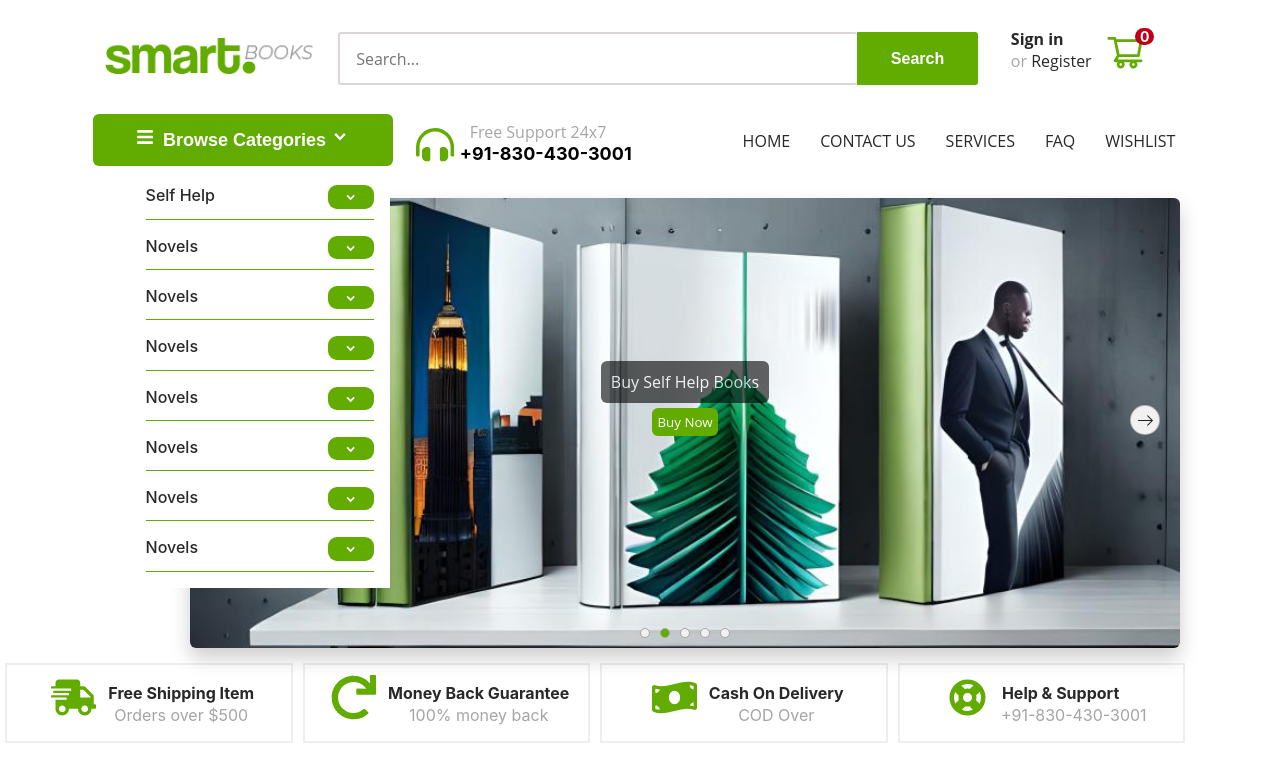
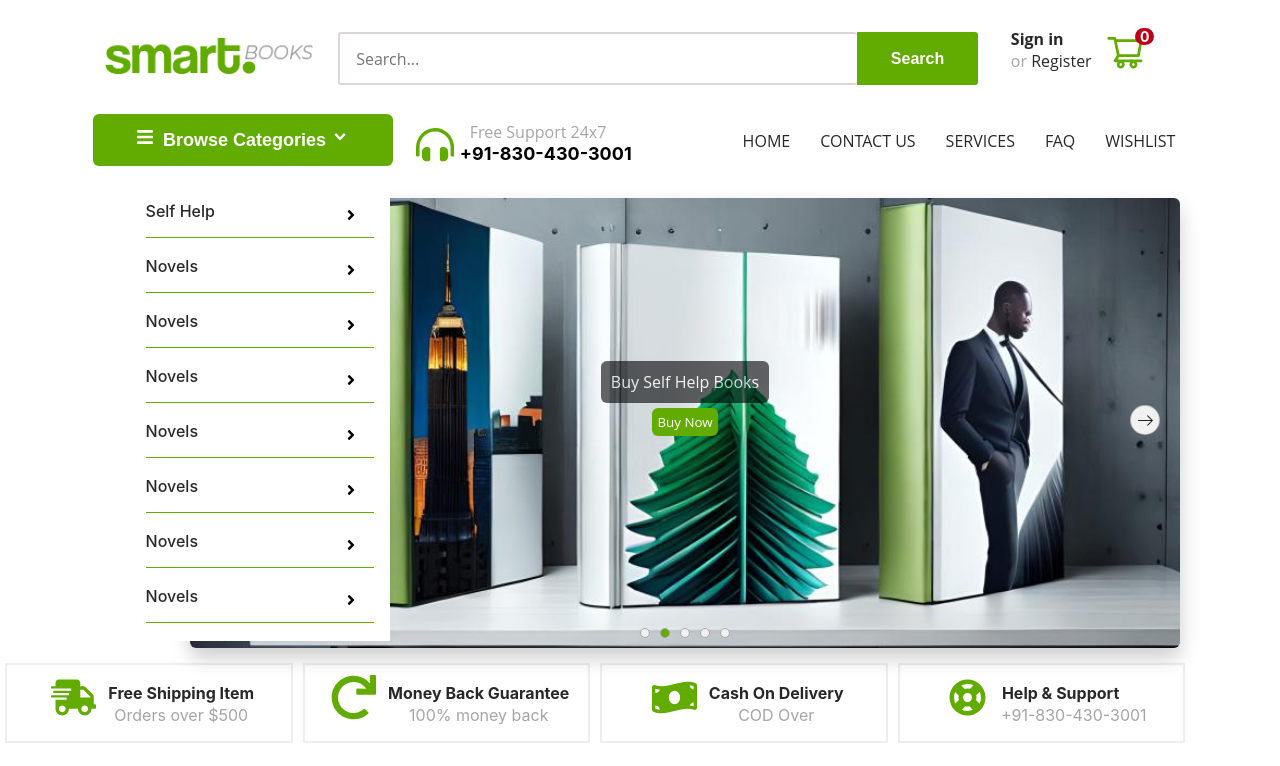
Before and after one commit to harshtripathi24/ecommerce-frontend, a React (Create React App) app: page / in a window 1280 px wide. Shown: the top 766 px of the page. Built offline with nearby package versions, Linux system fonts and the light colour scheme.

Commit message:
Navigation opening Design updated

```diff
--- a/src/Components/Header/Header.js
+++ b/src/Components/Header/Header.js
@@ -30,7 +30,7 @@ const Header = () => {
     <div className="mainHeader">
       <div className="header">
         <div className="leftHeader">
-          <MainNaviagtion />
+          {windoWidth < 1232 ? <MainNaviagtion /> : ""}
           <div className="logo-div">
             <img src={logo} alt="Logo" />
           </div>
--- a/src/Components/navigation/MainNavigation.css
+++ b/src/Components/navigation/MainNavigation.css
@@ -27,8 +27,8 @@
   cursor: pointer;
 }
 
-@media only screen and (min-width: 1232px) {
+/* @media only screen and (min-width: 1232px) {
   .nav-button {
     display: none;
   }
-}
+} */
--- a/src/Components/navigation/Navlinks.css
+++ b/src/Components/navigation/Navlinks.css
@@ -1,3 +1,7 @@
+.NavLinkContainer {
+  display: flex;
+}
+
 .navLinks {
   color: var(--font-color-primary);
   /* margin-bottom: 2em; */
@@ -20,13 +24,22 @@
 
 .headerLink {
   padding: 0;
+  width: 300px;
+  /* border: 2px blue solid; */
+  margin-bottom: 10px;
+  height: 45px;
 }
 
 .headerLink a {
   color: var(--font-color-primary);
   font-weight: 500;
+  /* border: 1px red solid; */
+  margin-bottom: 1px;
+  width: 90%;
+}
 
-  width: 90%;
+.headerLink a:hover {
+  color: var(--primary-color);
 }
 
 .headerLink li {
@@ -36,9 +49,7 @@
 .headerLink button {
   padding: none;
   width: 50px;
-  background-color: var(--primary-color);
-
-  color: white;
+  background-color: var(--background-color);
   font-weight: bold;
   border: none;
   border-radius: 9px;
@@ -46,16 +57,39 @@
 
 .headerLink button:hover {
   cursor: pointer;
-  /* background-color: var(--primary-hover-color); */
+  color: var(--primary-color);
 }
 
 .headerLink button:active {
   background-color: var(--primary-color);
 }
 
+.childLinkDiv {
+  /* width: 600px; */
+  background-color: var(--background-color);
+
+  display: flex;
+  border: 1px var(--font-color-secondary) solid;
+  flex-direction: column;
+  margin-left: 230px;
+  z-index: 5;
+  position: absolute;
+  width: 400px;
+  margin-top: 20px;
+}
+
+.child-list {
+  display: flex;
+  margin-left: 8px;
+  flex-direction: row;
+  background-color: var(--background-color);
+}
+
 .child-list a {
   font-weight: normal;
   line-height: 2;
+  color: var(--font-color-primary);
+  font-weight: 500;
 }
 
 .child-list a:hover {
@@ -63,6 +97,36 @@
 }
 
 .headerLink #down-icon {
-  font-weight: bold;
+  font-weight: bolder;
+  font-size: larger;
   margin-top: 5px;
 }
+
+.expandButton {
+  background-color: none;
+  color: nones;
+}
+
+@media only screen and (max-width: 1232px) {
+  .childLinkDiv {
+    position: relative;
+    z-index: 1;
+  }
+  .headerLink {
+    height: 100%;
+  }
+
+  .headerLink a {
+    color: var(--primary-color);
+  }
+
+  .headerLink button {
+    color: var(--primary-color);
+    background-color: var(--primary-color);
+    color: var(--background-color);
+  }
+
+  .child-list a {
+    color: var(--font-color-primary);
+  }
+}
--- a/src/Components/navigation/SingleNavLink.js
+++ b/src/Components/navigation/SingleNavLink.js
@@ -1,34 +1,52 @@
 import React, { useState } from "react";
 
 import { GoChevronDown } from "react-icons/go";
+import { BiChevronRight } from "react-icons/bi";
+import { FaAngleRight } from "react-icons/fa";
 
 const SingleNavLink = ({ categoryName, childOptions }) => {
   const [showChildLinks, setShowCHildLinks] = useState(false);
 
   return (
-    <ul className="headerLink">
+    <>
+      <div className="NavLinkContainer">
+        <div className="headerLink">
           <li className="haeding-Link">
-        <a href="http://">{categoryName}</a>
+            <a
+              onMouseEnter={() => setShowCHildLinks(true)}
+              onMouseLeave={() => setShowCHildLinks(false)}
+              href="http://"
+            >
+              {categoryName}
+            </a>
             <button
-          className="expand"
+              className="expandButton"
+              onMouseEnter={() => setShowCHildLinks(true)}
+              onMouseLeave={() => setShowCHildLinks(false)}
               onClick={() => setShowCHildLinks(!showChildLinks)}
             >
-          <GoChevronDown id="down-icon" />
+              <FaAngleRight id="down-icon" />
             </button>
           </li>
+        </div>
 
         {showChildLinks && (
-        <ul>
+          <div
+            className="childLinkDiv"
+            onMouseEnter={() => setShowCHildLinks(true)}
+            onMouseLeave={() => setShowCHildLinks(false)}
+          >
             {childOptions.map((childCategory, index) => {
               return (
-              <li className="child-list">
+                <div className="child-list">
                   <a href="http://">{childCategory}</a>
-              </li>
+                </div>
               );
             })}
-        </ul>
+          </div>
         )}
-    </ul>
+      </div>
+    </>
   );
 };
 
```
Lines whose indentation alone changed are shown as unchanged.
